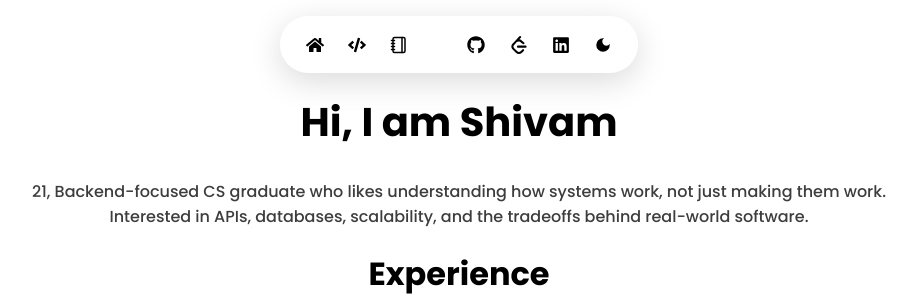
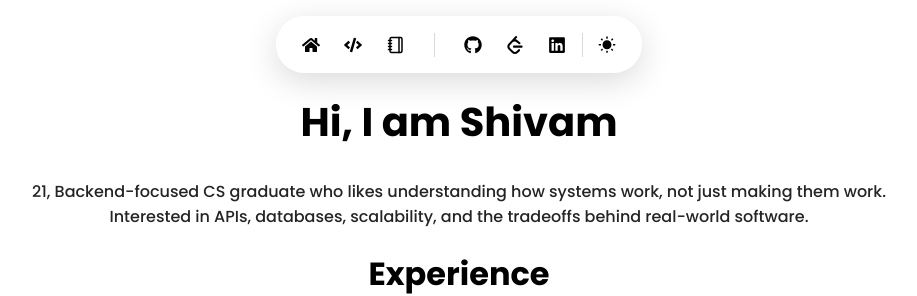
Before and after one commit to dead-shadow-7/portfolio, a React (Vite) app: page / in a window 1280 px wide. Shown: the top 296 px of the page, without its empty margins (181-1098 px from the left). Built offline with nearby package versions, Linux system fonts and the light colour scheme.

Commit message:
Made the theme toggle option working

```diff
--- a/src/components/layout/Navbar.css
+++ b/src/components/layout/Navbar.css
@@ -9,23 +9,24 @@
   position: sticky;
   top: 16px;
   z-index: 100;
-  color: #1f2937;
+  color: var(--text-primary);
   display: flex;
   align-items: center;
   justify-content: center;
   gap: 1.25rem;
+
   width: fit-content;
   margin: 0 auto;
   padding: 0.6rem 1rem;
 
-  background: rgba(255, 255, 255, 0.18);
+  background: var(--navbar-bg);
   backdrop-filter: blur(18px) saturate(140%);
   -webkit-backdrop-filter: blur(18px) saturate(140%);
 
   border-radius: 999px;
-  border: 1px solid rgba(255, 255, 255, 0.25);
-  box-shadow: 0 8px 32px rgba(0, 0, 0, 0.15),
-    inset 0 0 0 1px rgba(255, 255, 255, 0.08);
+  border: 1px solid var(--navbar-border);
+  box-shadow: 0 8px 32px var(--navbar-shadow),
+    inset 0 0 0 1px var(--navbar-inset);
 }
 
 .navbar__group {
@@ -40,7 +41,7 @@
 .navbar__divider {
   width: 1px;
   height: 24px;
-  background: rgba(255, 255, 255, 0);
+  background: var(--navbar-divider);
 }
 
 /* Icon buttons */
@@ -51,8 +52,9 @@
 
   width: 36px;
   height: 36px;
+
   border-radius: 50%;
-  color: #000000; /* ensure a solid, visible color */
+  color: inherit;
   text-decoration: none;
 
   background: transparent;
@@ -63,18 +65,24 @@
 }
 
 .nav-icon:hover {
-  background: rgba(255, 255, 255, 0.22);
-  box-shadow: 0 4px 12px rgba(0, 0, 0, 0.12);
+  background: var(--navbar-hover);
+  box-shadow: 0 4px 12px var(--navbar-shadow);
   transform: translateY(-1px);
 }
 
 .nav-icon.active {
-  background: rgba(255, 255, 255, 0.35);
+  background: var(--navbar-active);
 }
 
 .nav-icon svg {
   width: 18px;
   height: 18px;
+  padding: 0;
+}
+
+.nav-icon svg,
+.nav-icon svg * {
+  padding: 0;
 }
 
 /* Theme toggle inherits same styling */
--- a/src/components/layout/Navbar.jsx
+++ b/src/components/layout/Navbar.jsx
@@ -40,14 +40,14 @@ const Navbar = () => {
           label="LinkedIn"
           icon={<LinkedInIcon />}
         />
-
+        <div className="navbar__divider" />
         <li>
           <button
             className="nav-icon theme-toggle"
             onClick={toggleTheme}
             aria-label="Toggle theme"
           >
-            {theme === "dark" ? <LightThemeIcon /> : <DarkThemeIcon />}
+            {theme === "dark" ? <DarkThemeIcon /> : <LightThemeIcon />}
           </button>
         </li>
       </ul>
--- a/src/index.css
+++ b/src/index.css
@@ -1,3 +1,43 @@
 * {
   font-family: "Poppins", sans-serif;
 }
+
+/* Light theme (default) */
+:root {
+  --bg-primary: #ffffff;
+  --bg-secondary: #f8fafc;
+  --text-primary: #000000;
+  --text-secondary: #242424;
+  --accent: #3b82f6;
+  --border: #e5e7eb;
+  --navbar-bg: rgba(255, 255, 255, 0.18);
+  --navbar-border: rgba(255, 255, 255, 0.25);
+  --navbar-divider: rgba(0, 0, 0, 0.15);
+  --navbar-shadow: rgba(0, 0, 0, 0.15);
+  --navbar-inset: rgba(255, 255, 255, 0.08);
+  --navbar-hover: rgba(255, 255, 255, 0.22);
+  --navbar-active: rgba(255, 255, 255, 0.35);
+}
+
+/* Dark theme */
+[data-theme="dark"] {
+  --bg-primary: #000000;
+  --bg-secondary: #1e293b;
+  --text-primary: #ffffff;
+  --text-secondary: #dfdfdf;
+  --accent: #60a5fa;
+  --border: #334155;
+  --navbar-bg: rgba(30, 41, 59, 0.4);
+  --navbar-border: rgba(148, 163, 184, 0.3);
+  --navbar-divider: rgba(148, 163, 184, 0.4);
+  --navbar-shadow: rgba(0, 0, 0, 0.8);
+  --navbar-inset: rgba(148, 163, 184, 0.15);
+  --navbar-hover: rgba(148, 163, 184, 0.2);
+  --navbar-active: rgba(148, 163, 184, 0.3);
+}
+
+body {
+  background-color: var(--bg-primary);
+  color: var(--text-primary);
+  transition: background-color 0.3s ease, color 0.3s ease;
+}
--- a/src/pages/Home.css
+++ b/src/pages/Home.css
@@ -3,13 +3,13 @@ body {
   padding: 0 2rem;
 }
 .Heading {
-  color: #000000;
+  color: var(--text-primary);
   font-weight: 700;
   font-style: normal;
   font-size: 2.5rem;
 }
 .Subheading {
-  color: #3d3d3d;
+  color: var(--text-secondary);
   font-weight: 500;
   font-style: normal;
   font-size: 1rem;
@@ -33,11 +33,20 @@ body {
   font-size: 0.85rem;
   font-weight: 500;
 
-  background: #000000;
-  color: #fff;
+  background: var(--text-primary);
+  color: var(--bg-primary);
 
-  border: 1px solid #e5e7eb;
+  border: 1px solid var(--border);
   border-radius: 8px;
 
   white-space: nowrap;
 }
+
+/* Section headings */
+h1 {
+  color: var(--text-primary);
+}
+
+p {
+  color: var(--text-secondary);
+}
--- a/src/pages/Home.jsx
+++ b/src/pages/Home.jsx
@@ -1,8 +1,9 @@
 import "./Home.css";
 import SkillTags from "../components/common/SkillsTags";
+
 const Home = () => {
   return (
-    <div>
+    <div className="home-page">
       <h1 className="Heading">Hi, I am Shivam </h1>
       <p className="Subheading">
         21, Backend-focused CS graduate who likes understanding how systems
```
